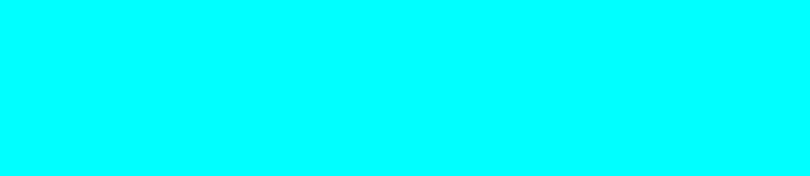
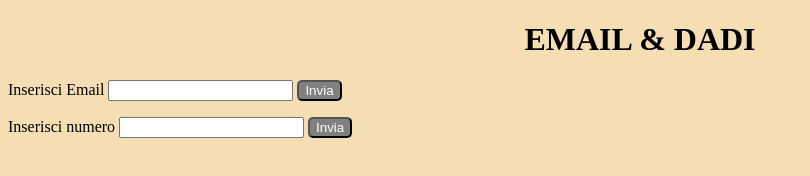
Before and after one commit to italocirillo/js-mail-dadi, a plain HTML site: page index.html in a window 1280 px wide. Shown: the whole page, without its empty margins (0-810 px from the left). Drawn offline with Linux system fonts and the light colour scheme.

Commit message:
sezione email fatta

```diff
--- a/css/style.css
+++ b/css/style.css
@@ -1,3 +1,13 @@
 body{
-    background-color: aqua;
+    background-color: wheat;
 }
+h1{
+    text-align: center;
+}
+
+button{
+    border-radius: 5px;
+    background-color: gray;
+    color: white;
+    cursor: pointer;
+}
--- a/index.html
+++ b/index.html
@@ -9,6 +9,27 @@
     <link rel="stylesheet" href="css/style.css">
 </head>
 <body>
+    <h1>EMAIL & DADI</h1>
+    <!-- EMAIL -->
+    <section>
+            <label for="email">Inserisci Email</label>
+            <input type="email" name="email" id="email">
+            <button id="invia">Invia</button>
+
+            <p id="stato-email"></p>
+    </section>
+
+
+    <!-- NUMERO -->
+    <section>
+        <label for="numero">Inserisci numero</label>
+        <input type="numero" name="numero" id="numero">
+        <button id="invia-numero">Invia</button>
+
+        <p id="stato-email"></p>
+    </section>
+
+
 
     <!-- Script -->
     <script src="js/script.js"></script>
--- a/js/script.js
+++ b/js/script.js
@@ -1 +1,27 @@
-console.log("js collegato");
+// ESERCIZIO EMAIL
+
+//BOTTONE INVIA PIGIATO
+const bottoneInvia= document.getElementById("invia");
+bottoneInvia.addEventListener("click", function(){
+    // INIZIALIZZO VARIABILI
+    const listaEmail = ["pincopallo@gmail.com","lucalaurenti@gmail.com","francorossi@gmail.com","tiziotiziani@gmail.com","caiosempronio@gmail.com"];
+    let verificaEmail="NON È NELLA LISTA";
+    let emailUtente;
+
+    //INPUT
+    emailUtente=document.getElementById("email");
+
+    //LOGICA
+    for(let i=0;i<listaEmail.length;i++){
+        if(listaEmail[i] === emailUtente.value){
+            verificaEmail="È NELLA LISTA";
+        }
+    }
+
+    //OUTPUT
+    document.getElementById("stato-email").innerHTML=emailUtente.value + " " + verificaEmail;
+
+    //Ripulisco gli output
+    emailUtente.value="";
+
+})
```
